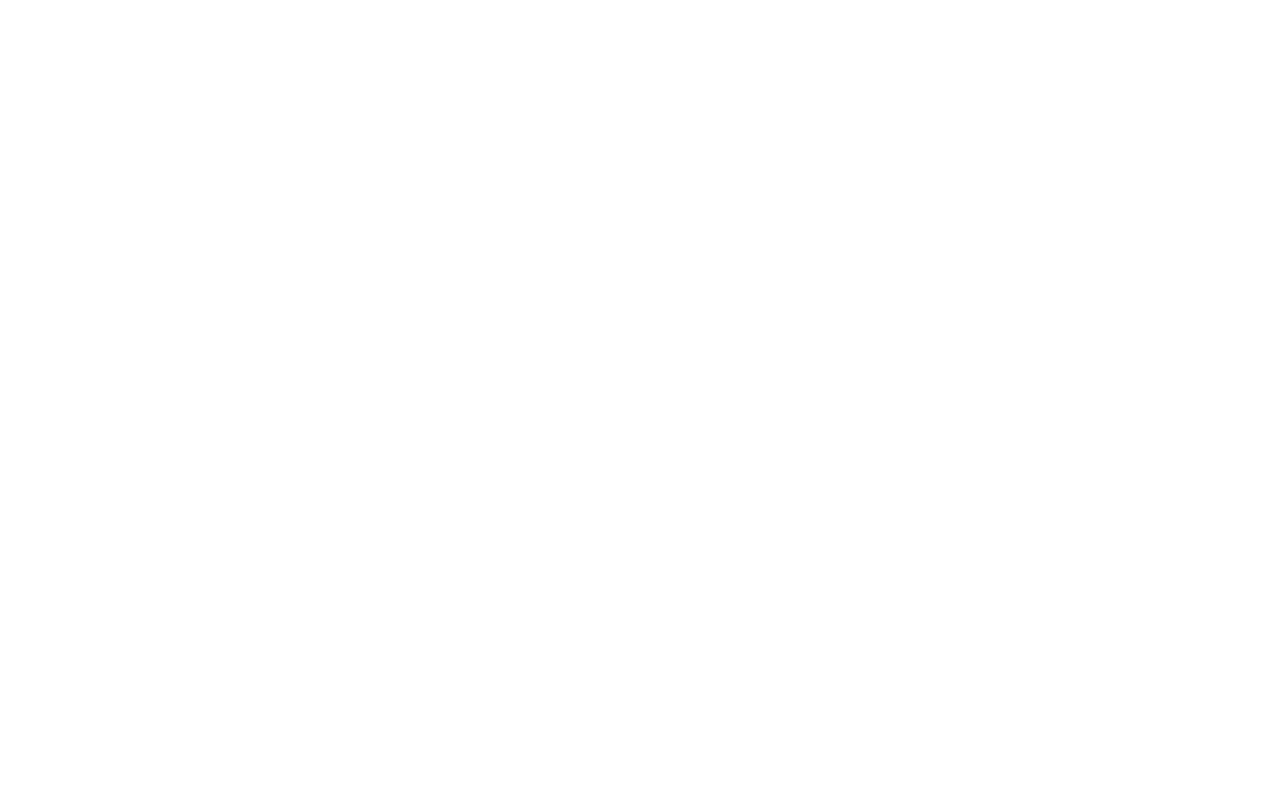
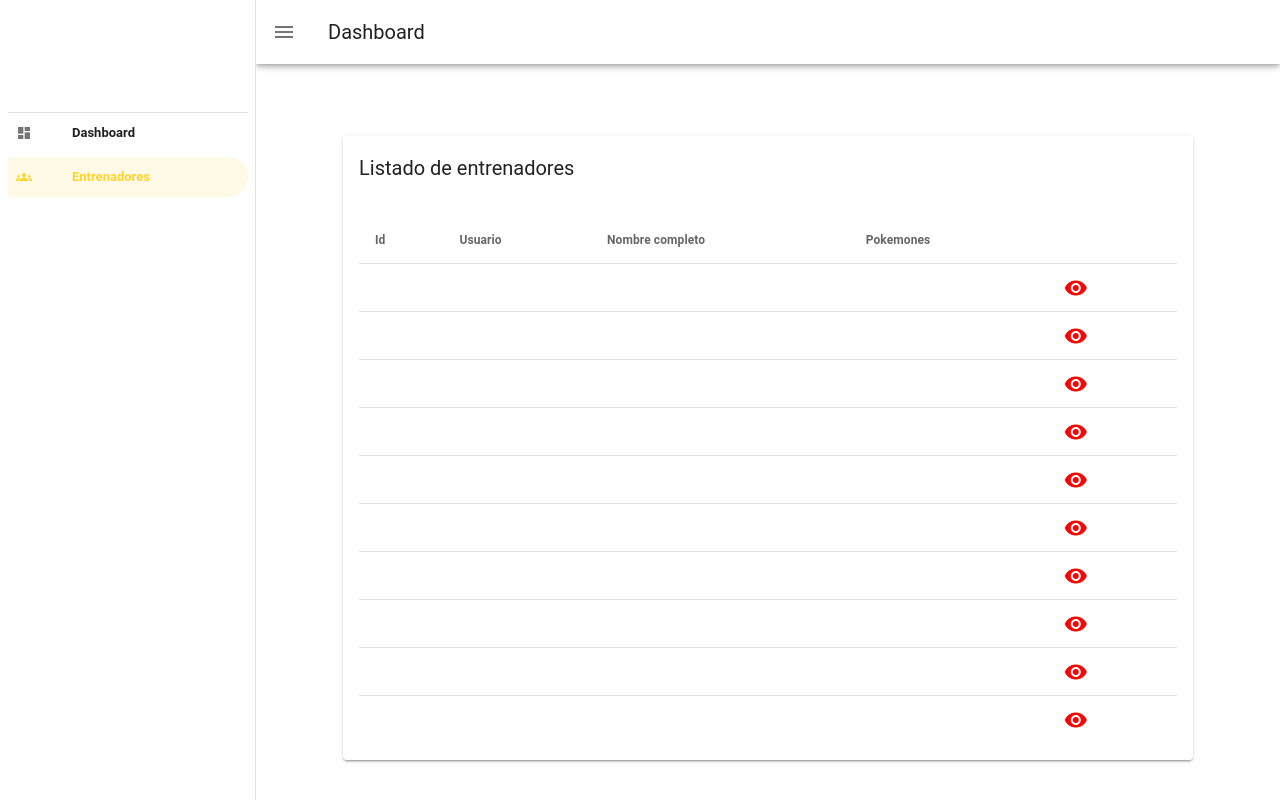
Before and after one commit to seevaaluu/hannawsoftware_front, a Vue app: page /entrenadores in a window 1280 px wide. Built offline with nearby package versions, Linux system fonts and the light colour scheme.

Commit message:
adding listado

```diff
--- /dev/null
+++ b/src/components/trainers/TrainersTableComponent.vue
@@ -0,0 +1,160 @@
+<template>
+  <div>
+    <v-container>
+      <v-row no-gutters>
+        <v-col cols="12" class="col-table">
+          <v-card
+            class="mx-auto mt-15"
+            max-width="85%"
+          >
+            <v-toolbar
+              flat
+            >
+              <v-toolbar-title>Listado de entrenadores</v-toolbar-title>
+            </v-toolbar>
+            <v-card-text>
+              <v-simple-table>
+                <template v-slot:default>
+                  <thead>
+                    <tr>
+                      <th class="text-left">Id</th>
+                      <th class="text-left">Usuario</th>
+                      <th class="text-left">Nombre completo</th>
+                      <th class="text-left">Pokemones</th>
+                      <th class="text-left"></th>
+                    </tr>
+                  </thead>
+                  <tbody>
+                    <tr v-for="item in desserts" :key="item.name">
+                      <td></td>
+                      <td></td>
+                      <td></td>
+                      <td></td>
+                      <td>
+                        <v-layout>
+                          <v-btn icon color="#fe0100">
+                            <v-icon>visibility</v-icon>
+                          </v-btn>
+                        </v-layout>
+                      </td>
+                    </tr>
+                  </tbody>
+                </template>
+              </v-simple-table>
+            </v-card-text>
+          </v-card>
+        </v-col>
+      </v-row>
+    </v-container>
+  </div>
+</template>
+
+<script>
+  export default {
+    data() {
+      return {
+        headers: [
+          {
+            text: 'Dessert (100g serving)',
+            align: 'start',
+            sortable: false,
+            value: 'name',
+          },
+          { text: 'Calories', value: 'calories' },
+          { text: 'Fat (g)', value: 'fat' },
+          { text: 'Carbs (g)', value: 'carbs' },
+          { text: 'Protein (g)', value: 'protein' },
+          { text: 'Iron (%)', value: 'iron' },
+        ],
+        desserts: [
+          {
+            name: 'Frozen Yogurt',
+            calories: 159,
+            fat: 6.0,
+            carbs: 24,
+            protein: 4.0,
+            iron: '1%',
+          },
+          {
+            name: 'Ice cream sandwich',
+            calories: 237,
+            fat: 9.0,
+            carbs: 37,
+            protein: 4.3,
+            iron: '1%',
+          },
+          {
+            name: 'Eclair',
+            calories: 262,
+            fat: 16.0,
+            carbs: 23,
+            protein: 6.0,
+            iron: '7%',
+          },
+          {
+            name: 'Cupcake',
+            calories: 305,
+            fat: 3.7,
+            carbs: 67,
+            protein: 4.3,
+            iron: '8%',
+          },
+          {
+            name: 'Gingerbread',
+            calories: 356,
+            fat: 16.0,
+            carbs: 49,
+            protein: 3.9,
+            iron: '16%',
+          },
+          {
+            name: 'Jelly bean',
+            calories: 375,
+            fat: 0.0,
+            carbs: 94,
+            protein: 0.0,
+            iron: '0%',
+          },
+          {
+            name: 'Lollipop',
+            calories: 392,
+            fat: 0.2,
+            carbs: 98,
+            protein: 0,
+            iron: '2%',
+          },
+          {
+            name: 'Honeycomb',
+            calories: 408,
+            fat: 3.2,
+            carbs: 87,
+            protein: 6.5,
+            iron: '45%',
+          },
+          {
+            name: 'Donut',
+            calories: 452,
+            fat: 25.0,
+            carbs: 51,
+            protein: 4.9,
+            iron: '22%',
+          },
+          {
+            name: 'KitKat',
+            calories: 518,
+            fat: 26.0,
+            carbs: 65,
+            protein: 7,
+            iron: '6%',
+          },
+        ],
+      }
+    },
+  }
+</script>
+
+<style>
+  .col-table {
+    color: blanchedalmond;
+  }
+</style>
--- a/src/routes/routes.js
+++ b/src/routes/routes.js
@@ -1,11 +1,13 @@
 import MasterPokemonRegister from '../views/MasterPokemonRegister.vue';
 import Login from '../views/LoginComponent.vue'
 import Home from '../views/HomeComponent.vue'
+import TrainersList from '../views/TrainersListComponent.vue'
 
 const routes = [
     { path: "/", component: MasterPokemonRegister, name: "root" },
     { path: "/login", component: Login, name: "login" },
     { path: "/home", component: Home, name: "home" },
+    { path: "/entrenadores", component: TrainersList, name: "entrenadores" },
 ];
 
 export default routes;
--- /dev/null
+++ b/src/views/TrainersListComponent.vue
@@ -0,0 +1,22 @@
+<template>
+  <v-main class="v-main-class">
+    <menu-component />
+    <sidebar-component />
+    <trainers-table-component />
+    <router-view />
+  </v-main>
+</template>
+
+<script>
+  import MenuComponent from '../components/dashboard/MenuComponent.vue'
+  import SidebarComponent from '../components/dashboard/SidebarComponent.vue'
+  import TrainersTableComponent from '../components/trainers/TrainersTableComponent.vue'
+
+  export default {
+    components: {
+      MenuComponent,
+      SidebarComponent,
+      TrainersTableComponent
+    }
+  }
+</script>
```
